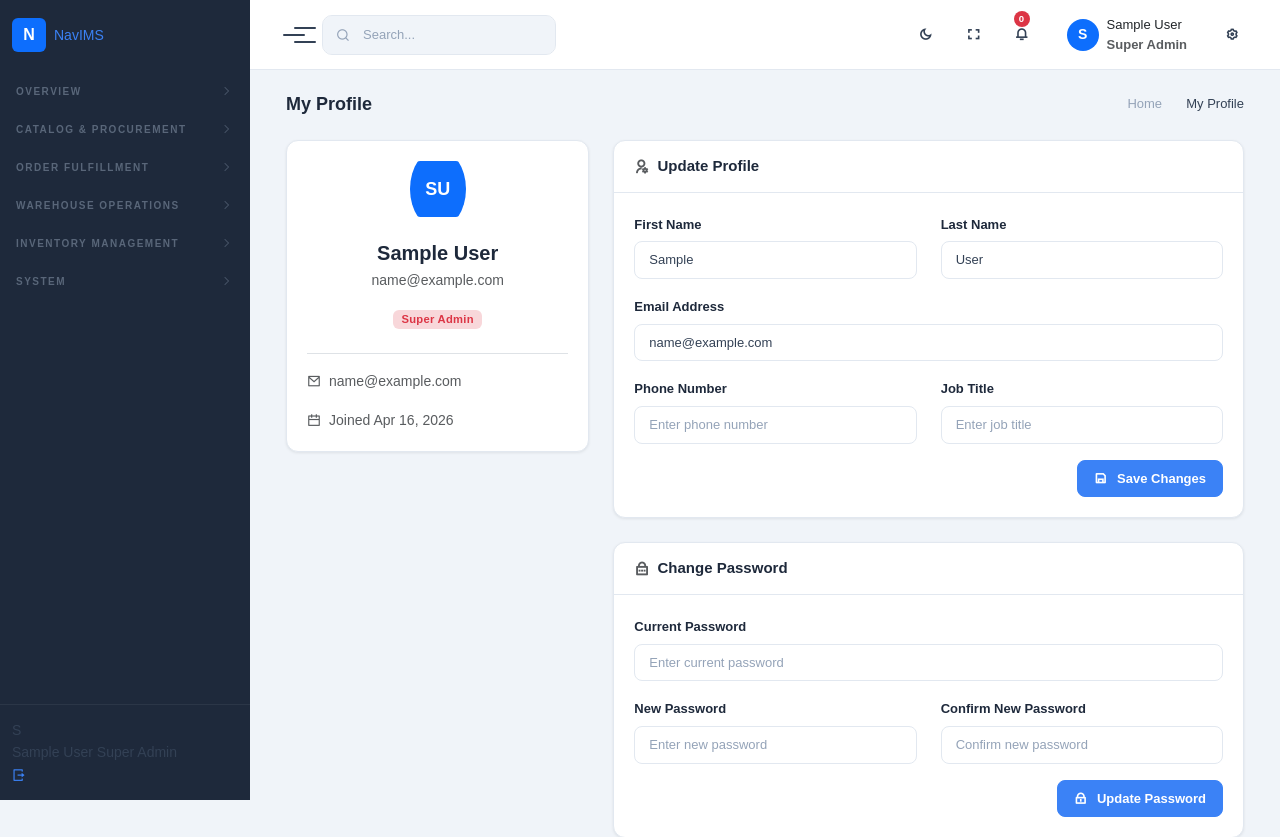
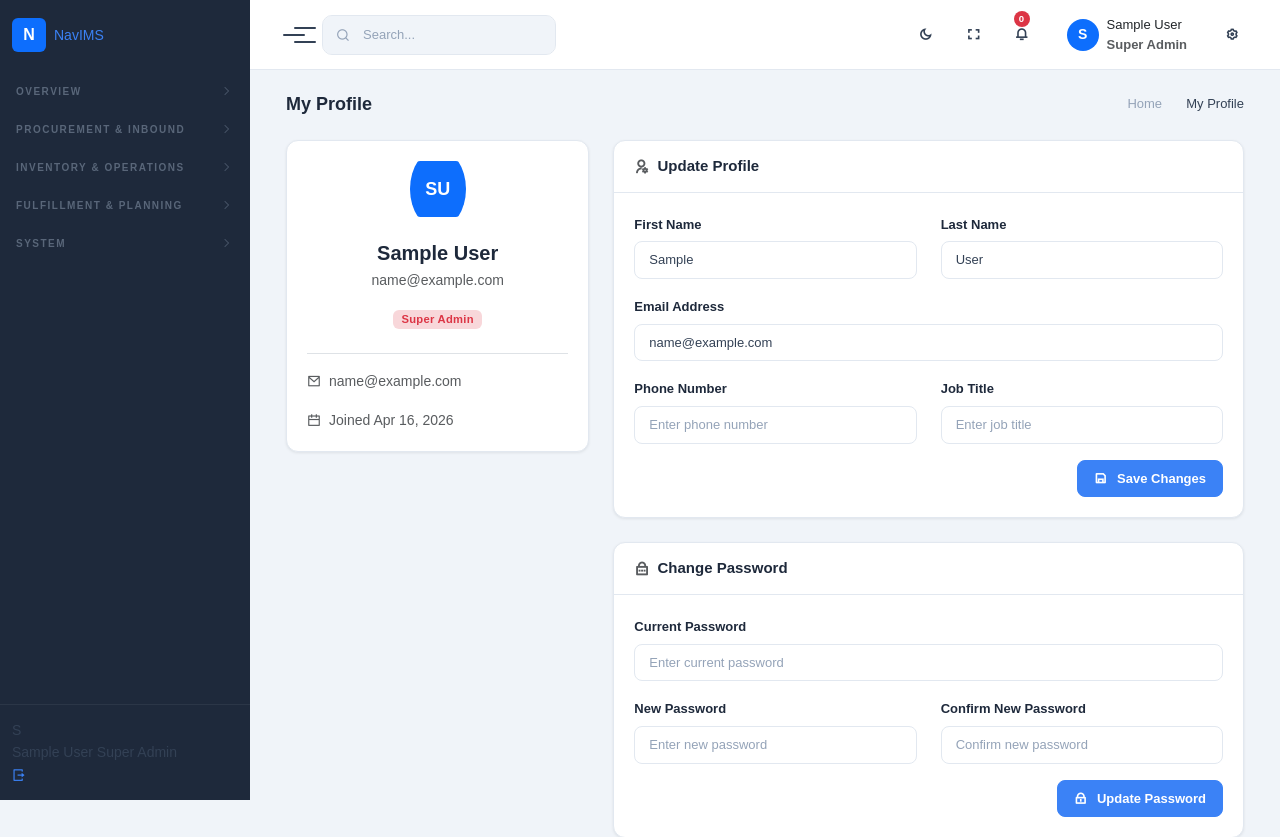
Before and after one commit to mnavaid925/NavIMS, a Django app: page /accounts/profile/ in a window 1280 px wide. Shown: the top 837 px of the page. Run offline with Django 4.2, Linux system fonts and the light colour scheme; the visitor is signed in with stand-in values (Sample User, id 1); some libraries are stand-ins or nearby versions.

Commit message:
Reorder sidebar to match IMS.md module sequence 1-13

```diff
--- a/templates/partials/sidebar.html
+++ b/templates/partials/sidebar.html
@@ -24,10 +24,10 @@
                 </a>
             </li>
 
-            <!-- ─── Catalog & Procurement ─── -->
-            <li class="menu-title" data-toggle="section"><span>Catalog & Procurement</span></li>
+            <!-- ─── Procurement & Inbound (IMS 1-5) ─── -->
+            <li class="menu-title" data-toggle="section"><span>Procurement & Inbound</span></li>
 
-            <!-- Module 1: Product & Catalog Management -->
+            <!-- IMS 1: Product & Catalog Management -->
             <li class="nav-item has-submenu">
                 <a class="menu-link" href="javascript:void(0);" data-toggle="submenu">
                     <i class="ri-shopping-bag-3-line"></i>
@@ -48,7 +48,7 @@
                 </ul>
             </li>
 
-            <!-- Module 2: Vendor / Supplier Management -->
+            <!-- IMS 2: Vendor / Supplier Management -->
             <li class="nav-item has-submenu">
                 <a class="menu-link" href="javascript:void(0);" data-toggle="submenu">
                     <i class="ri-truck-line"></i>
@@ -79,7 +79,7 @@
                 </ul>
             </li>
 
-            <!-- Module 3: Purchase Order Management -->
+            <!-- IMS 3: Purchase Order Management -->
             <li class="nav-item has-submenu">
                 <a class="menu-link" href="javascript:void(0);" data-toggle="submenu">
                     <i class="ri-file-list-3-line"></i>
@@ -110,117 +110,7 @@
                 </ul>
             </li>
 
-            <!-- ─── Order Fulfillment ─── -->
-            <li class="menu-title" data-toggle="section"><span>Order Fulfillment</span></li>
-
-            <!-- Module 9: Sales Orders -->
-            <li class="nav-item has-submenu">
-                <a class="menu-link" href="javascript:void(0);" data-toggle="submenu">
-                    <i class="ri-shopping-cart-2-line"></i>
-                    <span class="menu-text">Sales Orders</span>
-                    <i class="ri-arrow-right-s-line menu-arrow"></i>
-                </a>
-                <ul class="sub-menu">
-                    <li class="nav-item">
-                        <a class="menu-link" href="{% url 'orders:so_list' %}">
-                            <span class="menu-text">All Orders</span>
-                        </a>
-                    </li>
-                    <li class="nav-item">
-                        <a class="menu-link" href="{% url 'orders:so_create' %}">
-                            <span class="menu-text">Create Order</span>
-                        </a>
-                    </li>
-                    <li class="nav-item">
-                        <a class="menu-link" href="{% url 'orders:wave_list' %}">
-                            <span class="menu-text">Wave Planning</span>
-                        </a>
-                    </li>
-                </ul>
-            </li>
-
-            <!-- Module 9: Pick, Pack & Ship -->
-            <li class="nav-item has-submenu">
-                <a class="menu-link" href="javascript:void(0);" data-toggle="submenu">
-                    <i class="ri-box-3-line"></i>
-                    <span class="menu-text">Pick, Pack & Ship</span>
-                    <i class="ri-arrow-right-s-line menu-arrow"></i>
-                </a>
-                <ul class="sub-menu">
-                    <li class="nav-item">
-                        <a class="menu-link" href="{% url 'orders:picklist_list' %}">
-                            <span class="menu-text">Pick Lists</span>
-                        </a>
-                    </li>
-                    <li class="nav-item">
-                        <a class="menu-link" href="{% url 'orders:packinglist_list' %}">
-                            <span class="menu-text">Packing Lists</span>
-                        </a>
-                    </li>
-                    <li class="nav-item">
-                        <a class="menu-link" href="{% url 'orders:shipment_list' %}">
-                            <span class="menu-text">Shipments</span>
-                        </a>
-                    </li>
-                </ul>
-            </li>
-
-            <!-- Module 9: Shipping -->
-            <li class="nav-item has-submenu">
-                <a class="menu-link" href="javascript:void(0);" data-toggle="submenu">
-                    <i class="ri-ship-line"></i>
-                    <span class="menu-text">Shipping</span>
-                    <i class="ri-arrow-right-s-line menu-arrow"></i>
-                </a>
-                <ul class="sub-menu">
-                    <li class="nav-item">
-                        <a class="menu-link" href="{% url 'orders:carrier_list' %}">
-                            <span class="menu-text">Carriers</span>
-                        </a>
-                    </li>
-                    <li class="nav-item">
-                        <a class="menu-link" href="{% url 'orders:shippingrate_list' %}">
-                            <span class="menu-text">Shipping Rates</span>
-                        </a>
-                    </li>
-                </ul>
-            </li>
-
-            <!-- Module 11: Returns Management (RMA) -->
-            <li class="nav-item has-submenu">
-                <a class="menu-link" href="javascript:void(0);" data-toggle="submenu">
-                    <i class="ri-arrow-go-back-line"></i>
-                    <span class="menu-text">Returns (RMA)</span>
-                    <i class="ri-arrow-right-s-line menu-arrow"></i>
-                </a>
-                <ul class="sub-menu">
-                    <li class="nav-item">
-                        <a class="menu-link" href="{% url 'returns:rma_list' %}">
-                            <span class="menu-text">Return Authorizations</span>
-                        </a>
-                    </li>
-                    <li class="nav-item">
-                        <a class="menu-link" href="{% url 'returns:inspection_list' %}">
-                            <span class="menu-text">Return Inspections</span>
-                        </a>
-                    </li>
-                    <li class="nav-item">
-                        <a class="menu-link" href="{% url 'returns:disposition_list' %}">
-                            <span class="menu-text">Disposition Routing</span>
-                        </a>
-                    </li>
-                    <li class="nav-item">
-                        <a class="menu-link" href="{% url 'returns:refund_list' %}">
-                            <span class="menu-text">Refunds & Credits</span>
-                        </a>
-                    </li>
-                </ul>
-            </li>
-
-            <!-- ─── Warehouse Operations ─── -->
-            <li class="menu-title" data-toggle="section"><span>Warehouse Operations</span></li>
-
-            <!-- Module 4: Receiving & Putaway -->
+            <!-- IMS 4: Receiving & Putaway -->
             <li class="nav-item has-submenu">
                 <a class="menu-link" href="javascript:void(0);" data-toggle="submenu">
                     <i class="ri-inbox-archive-line"></i>
@@ -261,7 +151,7 @@
                 </ul>
             </li>
 
-            <!-- Module 5: Warehousing & Bin Management -->
+            <!-- IMS 5: Warehousing & Bin Management -->
             <li class="nav-item has-submenu">
                 <a class="menu-link" href="javascript:void(0);" data-toggle="submenu">
                     <i class="ri-building-2-line"></i>
@@ -292,14 +182,14 @@
                 </ul>
             </li>
 
-            <!-- ─── Inventory Management ─── -->
-            <li class="menu-title" data-toggle="section"><span>Inventory Management</span></li>
+            <!-- ─── Inventory & Operations (IMS 6-8) ─── -->
+            <li class="menu-title" data-toggle="section"><span>Inventory & Operations</span></li>
 
-            <!-- Module 6: Inventory Tracking & Control -->
+            <!-- IMS 6: Inventory Tracking & Control -->
             <li class="nav-item has-submenu">
                 <a class="menu-link" href="javascript:void(0);" data-toggle="submenu">
                     <i class="ri-bar-chart-box-line"></i>
-                    <span class="menu-text">Tracking & Control</span>
+                    <span class="menu-text">Inventory Tracking</span>
                     <i class="ri-arrow-right-s-line menu-arrow"></i>
                 </a>
                 <ul class="sub-menu">
@@ -336,7 +226,7 @@
                 </ul>
             </li>
 
-            <!-- Module 7: Stock Movement & Transfers -->
+            <!-- IMS 7: Stock Movement & Transfers -->
             <li class="nav-item has-submenu">
                 <a class="menu-link" href="javascript:void(0);" data-toggle="submenu">
                     <i class="ri-arrow-left-right-line"></i>
@@ -372,7 +262,118 @@
                 </ul>
             </li>
 
-            <!-- Module 12: Stocktaking & Cycle Counting -->
+            <!-- IMS 8: Lot & Serial Number Tracking -->
+            <li class="nav-item has-submenu">
+                <a class="menu-link" href="javascript:void(0);" data-toggle="submenu">
+                    <i class="ri-barcode-box-line"></i>
+                    <span class="menu-text">Lot & Serial Tracking</span>
+                    <i class="ri-arrow-right-s-line menu-arrow"></i>
+                </a>
+                <ul class="sub-menu">
+                    <li class="nav-item">
+                        <a class="menu-link" href="{% url 'lot_tracking:lot_list' %}">
+                            <span class="menu-text">Lot / Batches</span>
+                        </a>
+                    </li>
+                    <li class="nav-item">
+                        <a class="menu-link" href="{% url 'lot_tracking:serial_list' %}">
+                            <span class="menu-text">Serial Numbers</span>
+                        </a>
+                    </li>
+                    <li class="nav-item">
+                        <a class="menu-link" href="{% url 'lot_tracking:expiry_dashboard' %}">
+                            <span class="menu-text">Expiry Management</span>
+                        </a>
+                    </li>
+                    <li class="nav-item">
+                        <a class="menu-link" href="{% url 'lot_tracking:traceability_list' %}">
+                            <span class="menu-text">Traceability Log</span>
+                        </a>
+                    </li>
+                </ul>
+            </li>
+
+            <!-- ─── Fulfillment & Planning (IMS 9-13) ─── -->
+            <li class="menu-title" data-toggle="section"><span>Fulfillment & Planning</span></li>
+
+            <!-- IMS 9: Order Management & Fulfillment -->
+            <li class="nav-item has-submenu">
+                <a class="menu-link" href="javascript:void(0);" data-toggle="submenu">
+                    <i class="ri-shopping-cart-2-line"></i>
+                    <span class="menu-text">Orders & Fulfillment</span>
+                    <i class="ri-arrow-right-s-line menu-arrow"></i>
+                </a>
+                <ul class="sub-menu">
+                    <li class="nav-item">
+                        <a class="menu-link" href="{% url 'orders:so_list' %}">
+                            <span class="menu-text">Sales Orders</span>
+                        </a>
+                    </li>
+                    <li class="nav-item">
+                        <a class="menu-link" href="{% url 'orders:picklist_list' %}">
+                            <span class="menu-text">Pick Lists</span>
+                        </a>
+                    </li>
+                    <li class="nav-item">
+                        <a class="menu-link" href="{% url 'orders:packinglist_list' %}">
+                            <span class="menu-text">Packing Lists</span>
+                        </a>
+                    </li>
+                    <li class="nav-item">
+                        <a class="menu-link" href="{% url 'orders:shipment_list' %}">
+                            <span class="menu-text">Shipments</span>
+                        </a>
+                    </li>
+                    <li class="nav-item">
+                        <a class="menu-link" href="{% url 'orders:wave_list' %}">
+                            <span class="menu-text">Wave Planning</span>
+                        </a>
+                    </li>
+                    <li class="nav-item">
+                        <a class="menu-link" href="{% url 'orders:carrier_list' %}">
+                            <span class="menu-text">Carriers</span>
+                        </a>
+                    </li>
+                    <li class="nav-item">
+                        <a class="menu-link" href="{% url 'orders:shippingrate_list' %}">
+                            <span class="menu-text">Shipping Rates</span>
+                        </a>
+                    </li>
+                </ul>
+            </li>
+
+            <!-- IMS 10: Returns Management (RMA) -->
+            <li class="nav-item has-submenu">
+                <a class="menu-link" href="javascript:void(0);" data-toggle="submenu">
+                    <i class="ri-arrow-go-back-line"></i>
+                    <span class="menu-text">Returns (RMA)</span>
+                    <i class="ri-arrow-right-s-line menu-arrow"></i>
+                </a>
+                <ul class="sub-menu">
+                    <li class="nav-item">
+                        <a class="menu-link" href="{% url 'returns:rma_list' %}">
+                            <span class="menu-text">Return Authorizations</span>
+                        </a>
+                    </li>
+                    <li class="nav-item">
+                        <a class="menu-link" href="{% url 'returns:inspection_list' %}">
+                            <span class="menu-text">Return Inspections</span>
+                        </a>
+                    </li>
+                    <li class="nav-item">
+                        <a class="menu-link" href="{% url 'returns:disposition_list' %}">
+                            <span class="menu-text">Disposition Routing</span>
+                        </a>
+                    </li>
+                    <li class="nav-item">
+                        <a class="menu-link" href="{% url 'returns:refund_list' %}">
+                            <span class="menu-text">Refunds & Credits</span>
+                        </a>
+                    </li>
+                </ul>
+            </li>
+
+            <!-- IMS 11: Stocktaking & Cycle Counting -->
             <li class="nav-item has-submenu">
                 <a class="menu-link" href="javascript:void(0);" data-toggle="submenu">
                     <i class="ri-clipboard-line"></i>
@@ -403,10 +404,10 @@
                 </ul>
             </li>
 
-            <!-- Module 13: Multi-Location Management -->
+            <!-- IMS 12: Multi-Location Management -->
             <li class="nav-item has-submenu">
                 <a class="menu-link" href="javascript:void(0);" data-toggle="submenu">
-                    <i class="ri-building-2-line"></i>
+                    <i class="ri-earth-line"></i>
                     <span class="menu-text">Multi-Location</span>
                     <i class="ri-arrow-right-s-line menu-arrow"></i>
                 </a>
@@ -439,7 +440,7 @@
                 </ul>
             </li>
 
-            <!-- Module 14: Inventory Forecasting & Planning -->
+            <!-- IMS 13: Inventory Forecasting & Planning -->
             <li class="nav-item has-submenu">
                 <a class="menu-link" href="javascript:void(0);" data-toggle="submenu">
                     <i class="ri-line-chart-line"></i>
@@ -475,41 +476,9 @@
                 </ul>
             </li>
 
-            <!-- Module 8: Lot & Serial Number Tracking -->
-            <li class="nav-item has-submenu">
-                <a class="menu-link" href="javascript:void(0);" data-toggle="submenu">
-                    <i class="ri-barcode-box-line"></i>
-                    <span class="menu-text">Lot & Serial Tracking</span>
-                    <i class="ri-arrow-right-s-line menu-arrow"></i>
-                </a>
-                <ul class="sub-menu">
-                    <li class="nav-item">
-                        <a class="menu-link" href="{% url 'lot_tracking:lot_list' %}">
-                            <span class="menu-text">Lot / Batches</span>
-                        </a>
-                    </li>
-                    <li class="nav-item">
-                        <a class="menu-link" href="{% url 'lot_tracking:serial_list' %}">
-                            <span class="menu-text">Serial Numbers</span>
-                        </a>
-                    </li>
-                    <li class="nav-item">
-                        <a class="menu-link" href="{% url 'lot_tracking:expiry_dashboard' %}">
-                            <span class="menu-text">Expiry Management</span>
-                        </a>
-                    </li>
-                    <li class="nav-item">
-                        <a class="menu-link" href="{% url 'lot_tracking:traceability_list' %}">
-                            <span class="menu-text">Traceability Log</span>
-                        </a>
-                    </li>
-                </ul>
-            </li>
-
             <!-- ─── System ─── -->
             <li class="menu-title" data-toggle="section"><span>System</span></li>
 
-            <!-- Module 20 (partial): System Administration -->
             <li class="nav-item has-submenu">
                 <a class="menu-link" href="javascript:void(0);" data-toggle="submenu">
                     <i class="ri-building-4-line"></i>
```
